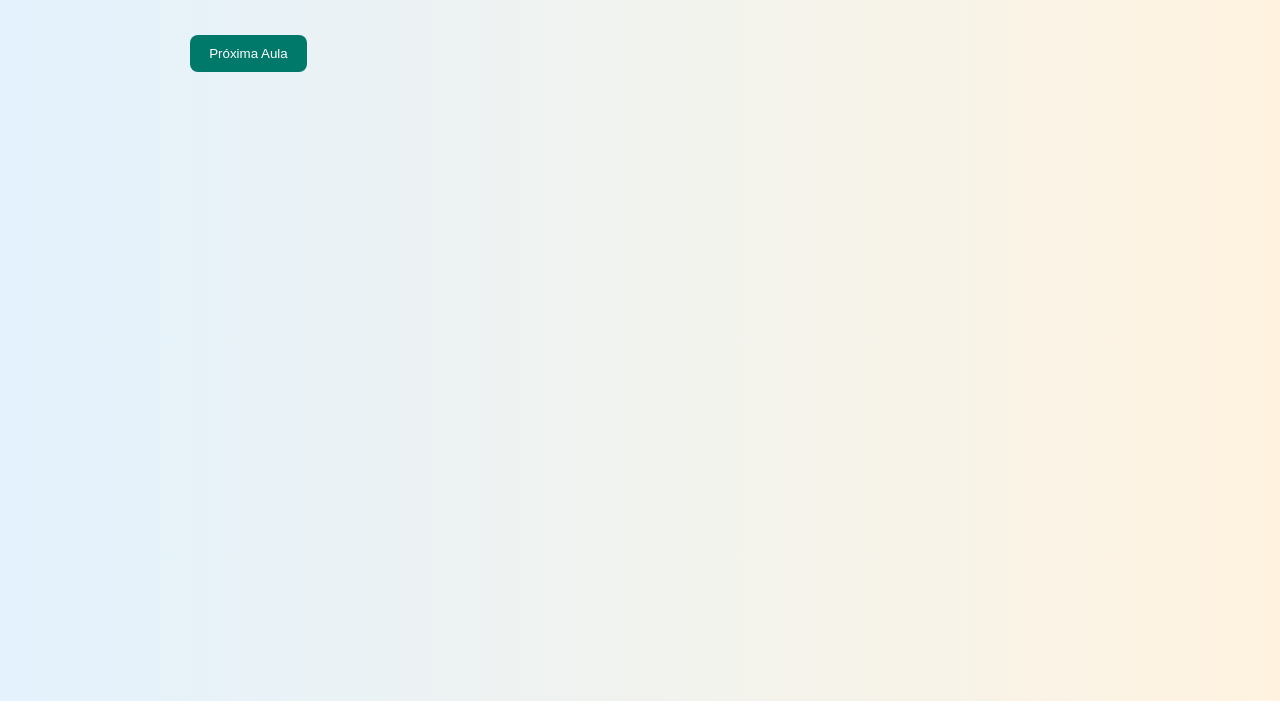
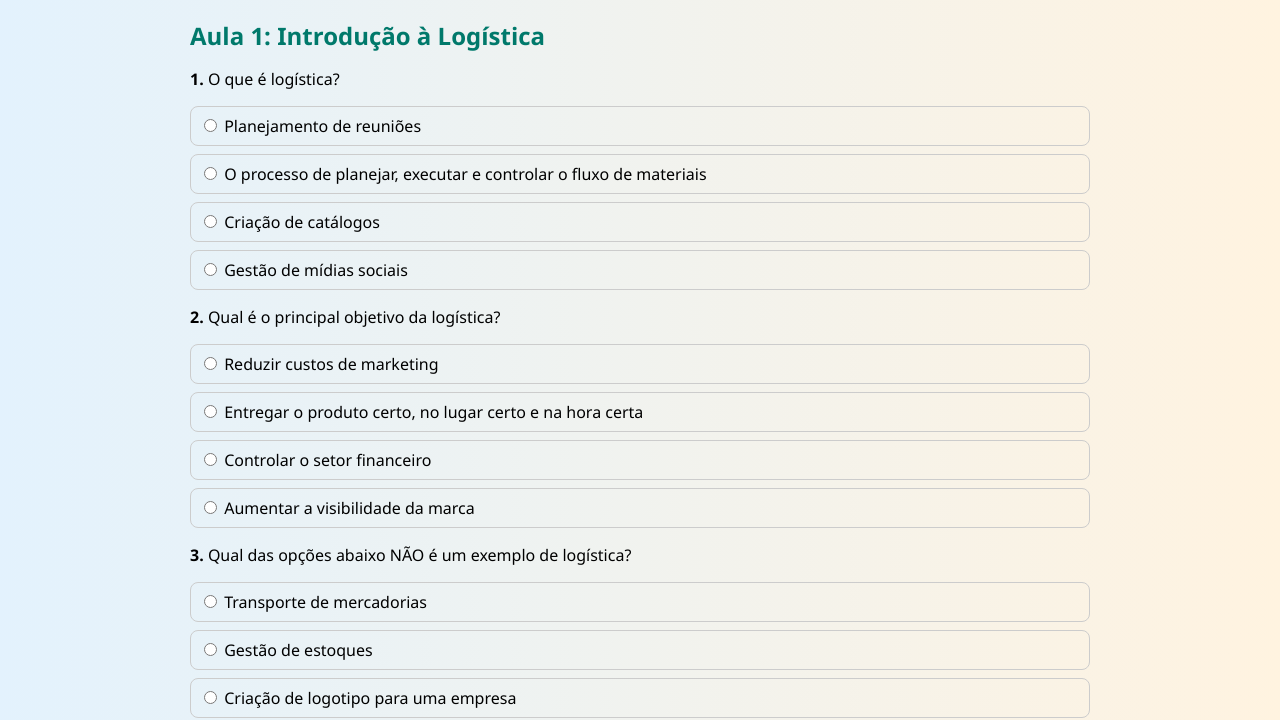
Before and after one commit to denerbatista/controlador-e-programador-1-7, a plain HTML site: page index.html in a window 1280 px wide. Shown: the part 99-819 px from the top of the page. Drawn offline with Linux system fonts and the light colour scheme.

Commit message:
Update index.html

```diff
--- a/index.html
+++ b/index.html
@@ -89,7 +89,108 @@
   </div>
 
   <script>
-    const quizData = [...]; // conteúdo completo será inserido aqui com TODAS as perguntas
+    const quizData = [
+  {
+    aula: "Aula 1: Introdução à Logística",
+    perguntas: [
+      {
+        q: "O que é logística?",
+        opcoes: ["Planejamento de reuniões", "O processo de planejar, executar e controlar o fluxo de materiais", "Criação de catálogos", "Gestão de mídias sociais"],
+        correta: 1
+      },
+      {
+        q: "Qual é o principal objetivo da logística?",
+        opcoes: ["Reduzir custos de marketing", "Entregar o produto certo, no lugar certo e na hora certa", "Controlar o setor financeiro", "Aumentar a visibilidade da marca"],
+        correta: 1
+      },
+      {
+        q: "Qual das opções abaixo NÃO é um exemplo de logística?",
+        opcoes: ["Transporte de mercadorias", "Gestão de estoques", "Criação de logotipo para uma empresa", "Armazenamento de produtos"],
+        correta: 2
+      },
+      {
+        q: "Qual área faz parte da logística?",
+        opcoes: ["Recursos Humanos", "Gestão de mídias", "Armazenamento de produtos", "Departamento jurídico"],
+        correta: 2
+      },
+      {
+        q: "Quando você compra algo pela internet e recebe em casa, qual parte da logística está atuando?",
+        opcoes: ["Design", "Gestão de pessoas", "Controle financeiro", "Transporte e distribuição"],
+        correta: 3
+      },
+      {
+        q: "A logística só existe em empresas grandes?",
+        opcoes: ["Não, ela existe em empresas de todos os tamanhos", "Sim, apenas em grandes corporações", "Somente em e-commerces", "Apenas em indústrias multinacionais"],
+        correta: 0
+      },
+      {
+        q: "Qual profissional está diretamente ligado à logística?",
+        opcoes: ["Designer gráfico", "Recepcionista", "Estoquista", "Gerente de RH"],
+        correta: 2
+      },
+      {
+        q: "A logística também pode ser aplicada em:",
+        opcoes: ["Campanhas publicitárias", "Eventos escolares e projetos sociais", "Desenvolvimento de aplicativos", "Consultoria financeira"],
+        correta: 1
+      }
+    ]
+  },
+  {
+    aula: "Aula 2: Logística, JIT, ERP, Supply Chain",
+    perguntas: [
+      {
+        q: "O que é logística?",
+        opcoes: ["Compra por impulso", "Marketing direto", "Planejamento, execução e controle do fluxo de bens e serviços", "Análise de concorrência"],
+        correta: 2
+      },
+      {
+        q: "O sistema Just-in-Time tem como objetivo principal:",
+        opcoes: ["Aumentar estoques", "Reduzir estoques e realizar entregas no momento certo", "Fortalecer a marca", "Investir em design"],
+        correta: 1
+      },
+      {
+        q: "A logística reversa trata de:",
+        opcoes: ["Distribuir panfletos", "Desenvolver software", "Retornar produtos ao fabricante ou reaproveitar resíduos", "Treinar vendedores"],
+        correta: 2
+      },
+      {
+        q: "Qual dessas alternativas melhor representa a cadeia de suprimentos (supply chain)?",
+        opcoes: ["Rede social corporativa", "Canal de publicidade", "Conjunto de processos desde a matéria-prima até o cliente final", "Processo de recrutamento"],
+        correta: 2
+      },
+      {
+        q: "Qual avanço tecnológico ajudou a otimizar a gestão logística nos anos 1990-2000?",
+        opcoes: ["Redes sociais", "PABX", "ERP (Enterprise Resource Planning)", "Fax"],
+        correta: 2
+      },
+      {
+        q: "O Just-in-Time busca manter grandes estoques para evitar atrasos.",
+        opcoes: ["VERDADEIRO", "FALSO"],
+        correta: 1
+      },
+      {
+        q: "A logística reversa ganhou importância com a crescente preocupação ambiental.",
+        opcoes: ["VERDADEIRO", "FALSO"],
+        correta: 0
+      },
+      {
+        q: "Supply chain é apenas uma área do setor de vendas.",
+        opcoes: ["VERDADEIRO", "FALSO"],
+        correta: 1
+      },
+      {
+        q: "A logística moderna utiliza rastreamento em tempo real para melhorar a experiência do cliente.",
+        opcoes: ["VERDADEIRO", "FALSO"],
+        correta: 0
+      },
+      {
+        q: "A logística surgiu com a internet e o e-commerce.",
+        opcoes: ["VERDADEIRO", "FALSO"],
+        correta: 1
+      }
+    ]
+  }
+];
 
     let acertosPorNivel = Array(quizData.length).fill(0);
     let paginaAtual = 0;
```
